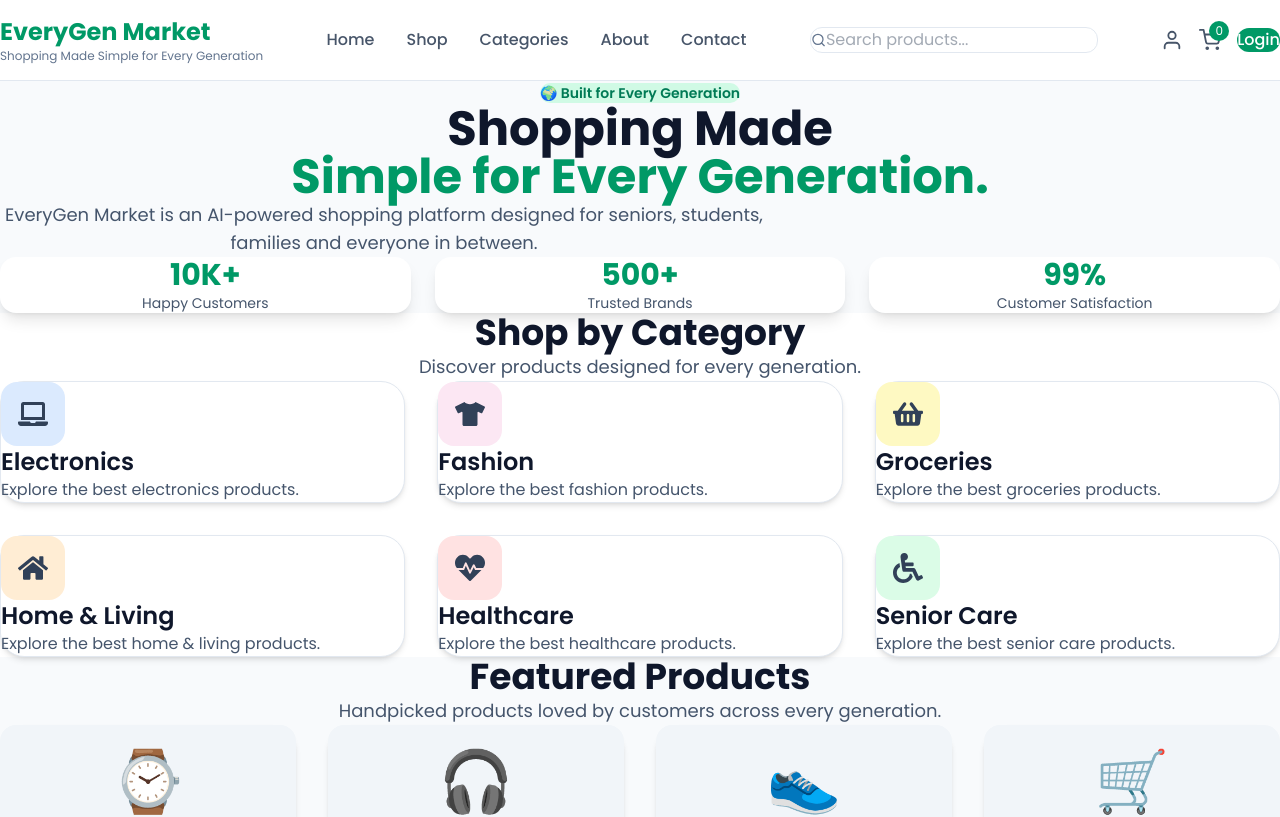
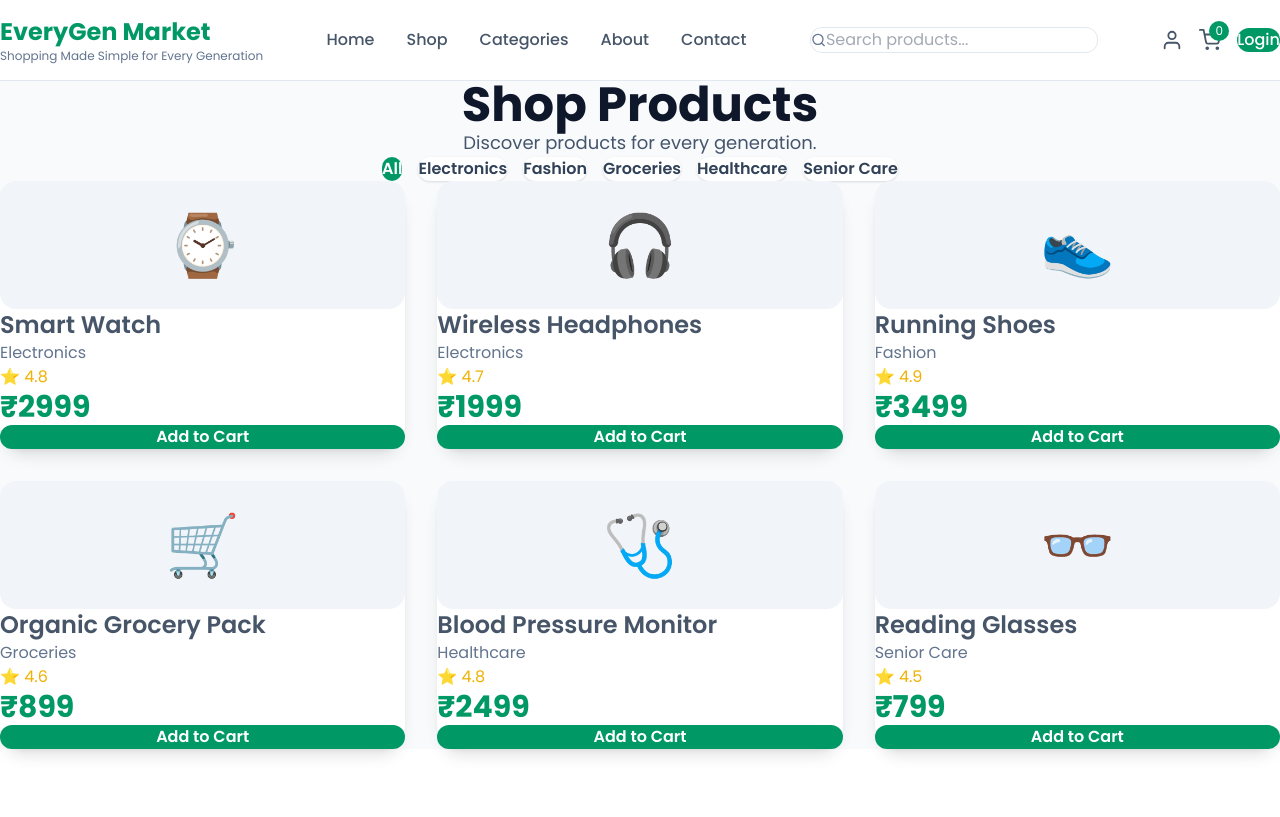
Before and after one commit to Anushka120506/EveryGen-Market, a React (Vite) app in the folder client/: page / in a window 1280 px wide. Shown: the top 817 px of the page. Built offline with nearby package versions, Linux system fonts and the light colour scheme.

Commit message:
feat: create shop page with category filters

```diff
--- a/client/src/App.tsx
+++ b/client/src/App.tsx
@@ -1,19 +1,11 @@
 import Navbar from "./components/layout/Navbar/Navbar";
-import Hero from "./components/home/Hero/Hero";
-import Categories from "./components/home/Categories/Categories";
-import FeaturedProducts from "./components/home/FeaturedProducts/FeaturedProducts";
-import AIAssistant from "./components/home/AIAssistant/AIAssistant";
-import Accessibility from "./components/home/Accessibility/Accessibility";
+import Shop from "./components/shop/Shop";
 
 function App() {
   return (
     <>
       <Navbar />
-      <Hero />
-      <Categories />
-      <FeaturedProducts />
-      <AIAssistant />
-      <Accessibility />
+      <Shop />
     </>
   );
 }
--- /dev/null
+++ b/client/src/components/shop/Shop.tsx
@@ -0,0 +1,112 @@
+import { useMemo, useState } from "react";
+import { products } from "../../data/products";
+
+const categories = [
+  "All",
+  "Electronics",
+  "Fashion",
+  "Groceries",
+  "Healthcare",
+  "Senior Care",
+];
+
+const Shop = () => {
+  const [selectedCategory, setSelectedCategory] = useState("All");
+
+  const filteredProducts = useMemo(() => {
+    if (selectedCategory === "All") {
+      return products;
+    }
+
+    return products.filter(
+      (product) => product.category === selectedCategory
+    );
+  }, [selectedCategory]);
+
+  return (
+    <section className="bg-slate-50 py-20">
+      <div className="mx-auto max-w-7xl px-6">
+
+        {/* Heading */}
+
+        <div className="text-center">
+
+          <h1 className="text-5xl font-bold text-slate-900">
+            Shop Products
+          </h1>
+
+          <p className="mt-4 text-lg text-slate-600">
+            Discover products for every generation.
+          </p>
+
+        </div>
+
+        {/* Category Filters */}
+
+        <div className="mt-10 flex flex-wrap justify-center gap-4">
+
+          {categories.map((category) => (
+
+            <button
+              key={category}
+              onClick={() => setSelectedCategory(category)}
+              className={`rounded-full px-6 py-3 font-semibold transition ${
+                selectedCategory === category
+                  ? "bg-emerald-600 text-white"
+                  : "bg-white text-slate-700 shadow"
+              }`}
+            >
+              {category}
+            </button>
+
+          ))}
+
+        </div>
+
+        {/* Product Grid */}
+
+        <div className="mt-16 grid gap-8 sm:grid-cols-2 lg:grid-cols-3">
+
+          {filteredProducts.map((product) => (
+
+            <div
+              key={product.id}
+              className="rounded-3xl bg-white p-6 shadow-lg transition duration-300 hover:-translate-y-2 hover:shadow-xl"
+            >
+
+              <div className="flex h-32 items-center justify-center rounded-2xl bg-slate-100 text-6xl">
+                {product.image}
+              </div>
+
+              <h3 className="mt-6 text-2xl font-semibold">
+                {product.name}
+              </h3>
+
+              <p className="mt-2 text-slate-500">
+                {product.category}
+              </p>
+
+              <p className="mt-3 text-yellow-500">
+                ⭐ {product.rating}
+              </p>
+
+              <p className="mt-4 text-3xl font-bold text-emerald-600">
+                ₹{product.price}
+              </p>
+
+              <button className="mt-6 w-full rounded-xl bg-emerald-600 py-3 font-semibold text-white transition hover:bg-emerald-700">
+                Add to Cart
+              </button>
+
+            </div>
+
+          ))}
+
+        </div>
+
+      </div>
+    </section>
+  );
+};
+
+export default Shop;
--- /dev/null
+++ b/client/src/data/products.ts
@@ -0,0 +1,59 @@
+export interface Product {
+  id: number;
+  name: string;
+  category: string;
+  price: number;
+  rating: number;
+  image: string;
+}
+
+export const products: Product[] = [
+  {
+    id: 1,
+    name: "Smart Watch",
+    category: "Electronics",
+    price: 2999,
+    rating: 4.8,
+    image: "⌚",
+  },
+  {
+    id: 2,
+    name: "Wireless Headphones",
+    category: "Electronics",
+    price: 1999,
+    rating: 4.7,
+    image: "🎧",
+  },
+  {
+    id: 3,
+    name: "Running Shoes",
+    category: "Fashion",
+    price: 3499,
+    rating: 4.9,
+    image: "👟",
+  },
+  {
+    id: 4,
+    name: "Organic Grocery Pack",
+    category: "Groceries",
+    price: 899,
+    rating: 4.6,
+    image: "🛒",
+  },
+  {
+    id: 5,
+    name: "Blood Pressure Monitor",
+    category: "Healthcare",
+    price: 2499,
+    rating: 4.8,
+    image: "🩺",
+  },
+  {
+    id: 6,
+    name: "Reading Glasses",
+    category: "Senior Care",
+    price: 799,
+    rating: 4.5,
+    image: "👓",
+  },
+];
```
